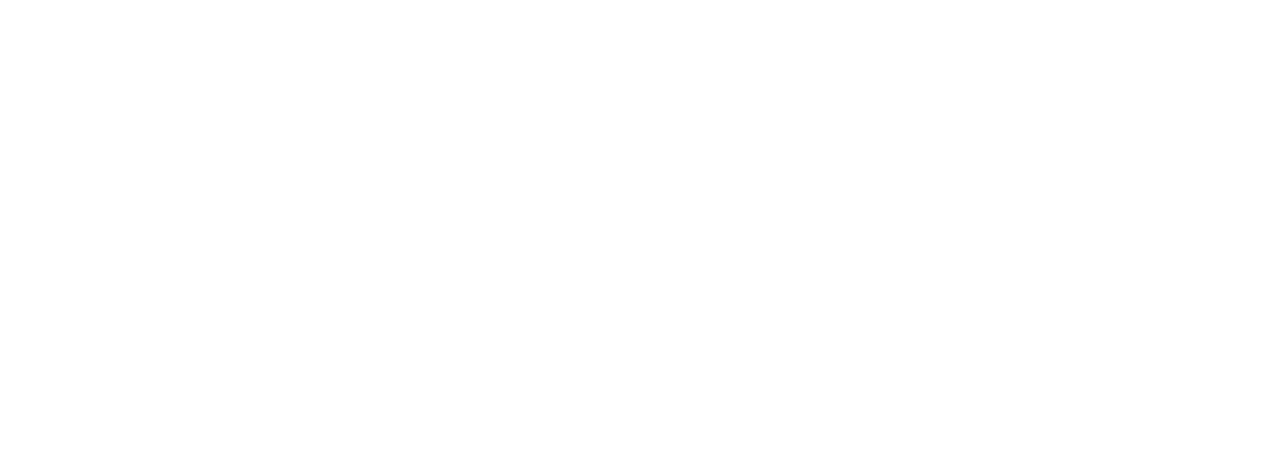
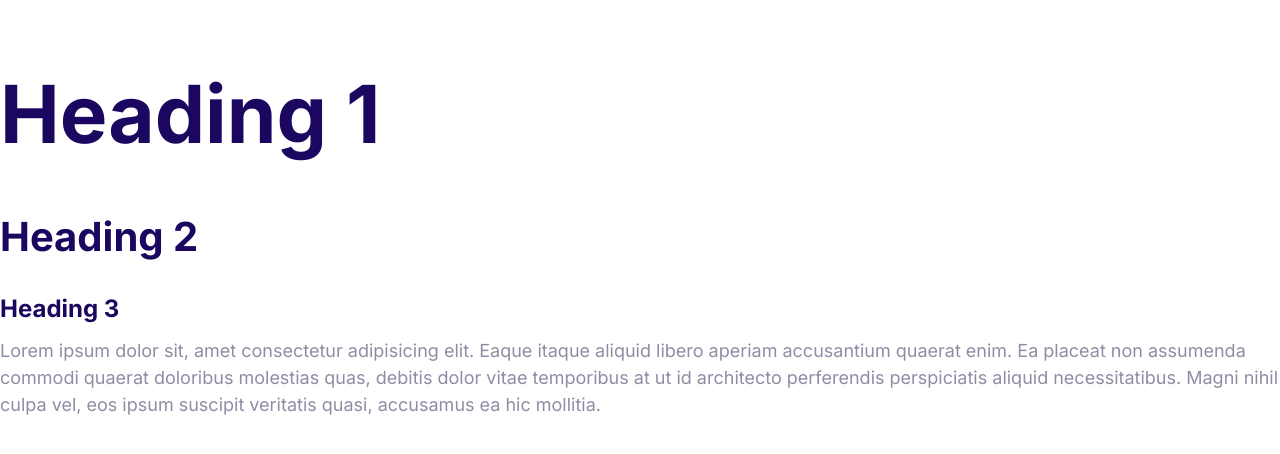
Before and after one commit to ali-reza-2531/moshify, a plain HTML site: page index.html in a window 1280 px wide. Drawn offline with Linux system fonts and the light colour scheme.

Commit message:
Define the styles for fonts.

```diff
--- a/css/styles.css
+++ b/css/styles.css
@@ -1,3 +1,6 @@
+html{
+    font-size: 62.5%;
+}
 :root{
     --color-primary:#2584ff;
     --color-secondary:#00d9ff;
@@ -5,3 +8,39 @@
     --color-heading:#1b0760;
     --color-body:#918ca4;
 }
+body{
+    font-family: Inter, Arial, Helvetica, sans-serif;
+    color:var(--color-body);
+    font-size: 2.4rem; ;
+    line-height: 1.5;
+}
+h1, h2, h3, h4, h5, h6{
+    color: var(--color-heading);
+    margin-bottom: 1rem;
+}
+h1{
+    font-size: 7rem;
+}
+h2{
+    font-size: 4rem;
+}
+h3{
+    font-size: 3rem;
+}
+p{
+    margin-top: 0;
+}
+@media screen and (min-width:1024px){
+    body{
+        font-size: 1.8rem;
+    }
+    h1{
+        font-size: 8rem;
+    }
+    h2{
+        font-size: 4rem;
+    }
+    h3{
+        font-size:2.4rem;
+    }
+}
--- a/index.html
+++ b/index.html
@@ -4,8 +4,26 @@
     <meta charset="UTF-8" />
     <meta name="viewport" content="width=device-width, initial-scale=1.0" />
     <title>Document</title>
+    <link rel="preconnect" href="https://fonts.googleapis.com" />
+    <link rel="preconnect" href="https://fonts.gstatic.com" crossorigin />
+    <link
+      href="https://fonts.googleapis.com/css2?family=Inter:ital,opsz,wght@0,14..32,100..900;1,14..32,100..900&display=swap"
+      rel="stylesheet"
+    />
     <link rel="stylesheet" href="css/normalize.css" />
     <link rel="stylesheet" href="css/styles.css" />
   </head>
-  <body></body>
+  <body>
+    <h1>Heading 1</h1>
+    <h2>Heading 2</h2>
+    <h3>Heading 3</h3>
+    <p>
+      Lorem ipsum dolor sit, amet consectetur adipisicing elit. Eaque itaque
+      aliquid libero aperiam accusantium quaerat enim. Ea placeat non assumenda
+      commodi quaerat doloribus molestias quas, debitis dolor vitae temporibus
+      at ut id architecto perferendis perspiciatis aliquid necessitatibus. Magni
+      nihil culpa vel, eos ipsum suscipit veritatis quasi, accusamus ea hic
+      mollitia.
+    </p>
+  </body>
 </html>
```
